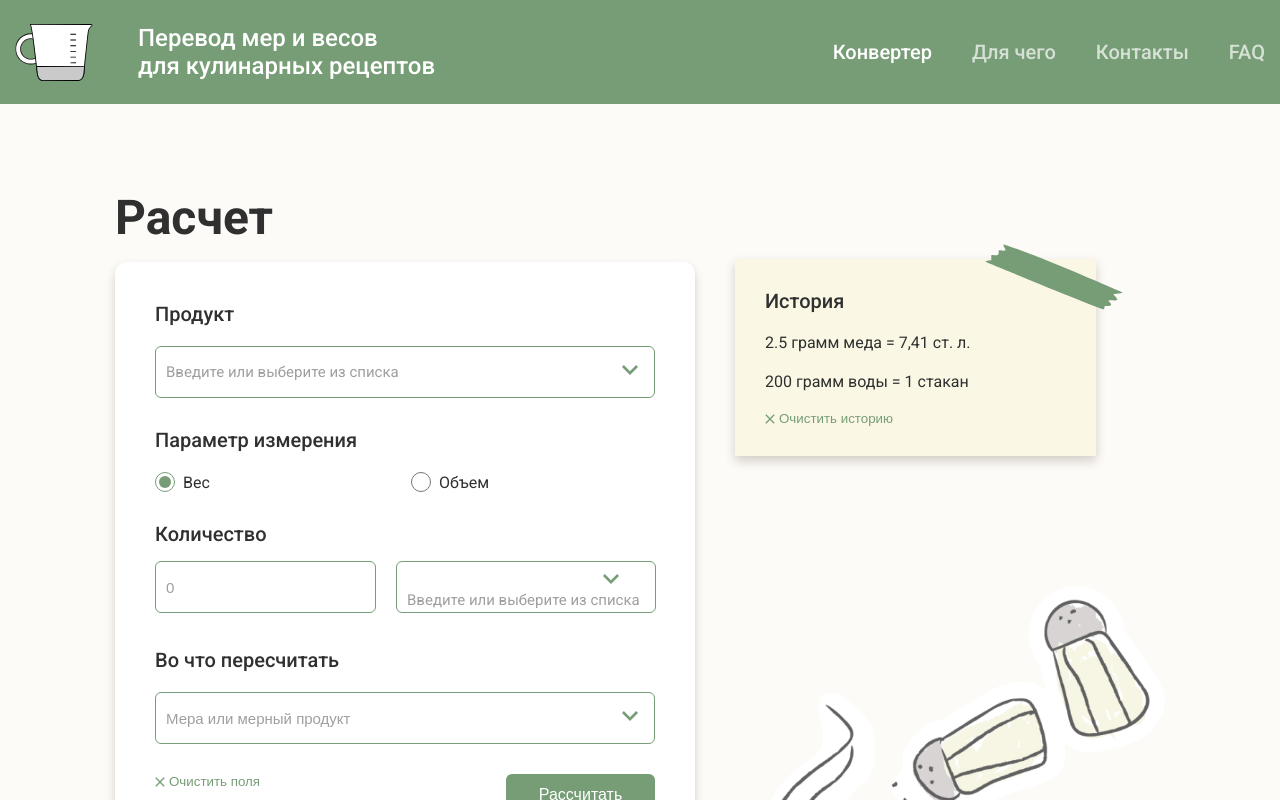
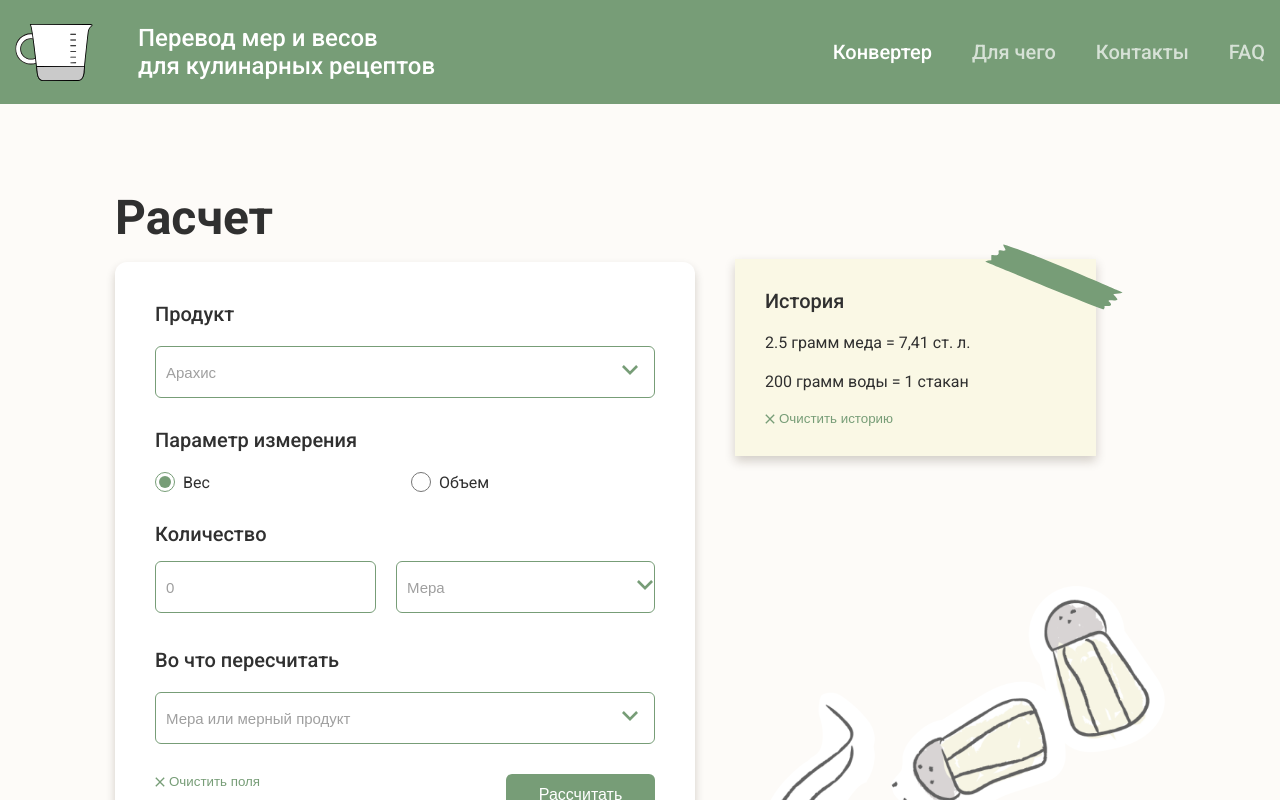
Before and after one commit to EkaterinaToporkova/kitchen-converter, a React (Vite) app: page / in a window 1280 px wide. Shown: the top 800 px of the page. Built offline with nearby package versions, Linux system fonts and the light colour scheme.

Commit message:
update stelys form group

```diff
--- a/package.json
+++ b/package.json
@@ -14,8 +14,7 @@
     "classnames": "^2.5.1",
     "react": "^18.2.0",
     "react-dom": "^18.2.0",
-    "react-hook-form": "^7.52.0",
-    "react-select": "^5.8.0"
+    "react-hook-form": "^7.52.0"
   },
   "devDependencies": {
     "@types/react": "^18.2.66",
--- a/src/components/Converter/FormConverter/FormConverter.module.css
+++ b/src/components/Converter/FormConverter/FormConverter.module.css
@@ -31,7 +31,7 @@
 }
 
 .input__count__parametr select {
-  background-position: 206px 18px;
+  background-position: 240px 18px;
 }
 
 .input__count__parametr input {
--- a/src/components/Converter/FormConverter/FormConverter.tsx
+++ b/src/components/Converter/FormConverter/FormConverter.tsx
@@ -1,141 +1,9 @@
 import React, { useState } from "react";
 import close from "../../../assets/icon/close.svg";
 import styles from "./FormConverter.module.css";
-import Select, { StylesConfig } from "react-select";
-import products from "../../../data/products.json";
-import expendMoreIcon from "../../../assets/icon/expand_more.svg";
 
 export const FormConverter: React.FC = () => {
-  const option_products = Object.entries(products).map(([value, label]) => ({
-    value,
-    label,
-  }));
-
-  const option_weight = [
-    {
-      gram: "грамма",
-      kilogram: "килограмм",
-      ounce: "унция",
-      lb: "фунт",
-    },
-  ];
-
-  const DropdownIndicator = null;
-
-  const baseStyles: StylesConfig = {
-    control: (provided, state) => ({
-      ...provided,
-      // fontSize: "15px",
-      color: "#9f9f9f",
-      border: "1px solid #779d77",
-      padding: "10px",
-      margin: "20px 0 30px",
-      background: `transparent url(${expendMoreIcon}) no-repeat`,
-      appearance: "none",
-      WebkitAppearance: "none",
-      MozAppearance: "none",
-      boxShadow: state.isFocused ? "0 0 0 1px #779d77" : "none",
-    }),
-    valueContainer: (provided) => ({
-      ...provided,
-      padding: "0px",
-    }),
-    placeholder: (provided) => ({
-      ...provided,
-      padding: "0px",
-      color: "none",
-      margin: "0px",
-      fontSize: "15px",
-    }),
-    input: (provided) => ({
-      ...provided,
-      margin: "0px",
-      color: "#000",
-    }),
-    menu: (provided) => ({
-      ...provided,
-      zIndex: 5,
-      borderRadius: "6px",
-      marginTop: "2px",
-    }),
-    menuList: (provided) => ({
-      ...provided,
-      "::-webkit-scrollbar": {
-        width: "6px",
-        height: "0px",
-      },
-      "::-webkit-scrollbar-track": {
-        background: "none",
-      },
-      "::-webkit-scrollbar-thumb": {
-        background: "#779d77",
-        borderRadius: "6px",
-      },
-      "::-webkit-scrollbar-thumb:hover": {
-        background: "#d3e9d3",
-        opacity: "0.6",
-      },
-    }),
-    option: (provided, state) => ({
-      ...provided,
-      backgroundColor: state.isSelected
-        ? "#d3e9d3"
-        : state.isFocused
-        ? "#faf8e5"
-        : undefined,
-      color: "black",
-      borderRadius: "4px",
-      "&:hover": {
-        backgroundColor: "#faf8e5",
-      },
-    }),
-  };
-
-  const formGroup: StylesConfig = {
-    control: (provided, state) => ({
-      ...provided,
-      borderRadius: "6px",
-      width: "500px",
-      backgroundPosition: "466px 18px",
-      height: "52px",
-      padding: "10px",
-      boxShadow: state.isFocused ? "0 0 0 1px #779d77" : "none",
-      "&:hover": {
-        borderColor: "#0c340c",
-        opacity: "0.9",
-        cursor: "pointer",
-      },
-    }),
-  };
-
-  const optionWeight: StylesConfig = {
-    control: (provided) => ({
-      ...provided,
-      borderRadius: "6px",
-      width: "260px",
-      height: "52px",
-      backgroundPosition: "206px 12px",
-    }),
-  };
-
-  const mergedBasedFormGroup: StylesConfig = {
-    ...baseStyles,
-    control: (provided, state) => ({
-      ...baseStyles.control?.(provided, state),
-      ...formGroup.control?.(provided, state),
-    }),
-  };
-
-  const mergedBasedOptionWeight: StylesConfig = {
-    ...baseStyles,
-    control: (provided, state) => ({
-      ...baseStyles.control?.(provided, state),
-      ...optionWeight.control?.(provided, state),
-    }),
-  };
-
   const [someState, setSomeState] = useState<number>(0);
-
   const handleChange = (e: React.ChangeEvent<HTMLInputElement>) => {
     setSomeState(Number(e.target.value));
   };
@@ -146,13 +14,11 @@ export const FormConverter: React.FC = () => {
         <label htmlFor="product">
           <p>Продукт</p>
         </label>
-        <Select
-          options={option_products}
-          styles={mergedBasedFormGroup}
-          placeholder="Введите или выберите из списка"
-          components={{ DropdownIndicator }}
-          id="product"
-        />
+        <select id="product" className={styles.form__group}>
+          <option value="peanut">Арахис</option>
+          <option value="cherry">Вишня</option>
+          <option value="water">Вода</option>
+        </select>
         {/* ------------------------------------------------- */}
         {/* Параметр измерения */}
         <label htmlFor="parameter">
@@ -190,14 +56,7 @@ export const FormConverter: React.FC = () => {
             onChange={handleChange}
             name="count"
           />
-          <Select
-            options={option_weight}
-            styles={mergedBasedOptionWeight}
-            placeholder="Введите или выберите из списка"
-            components={{ DropdownIndicator }}
-            id="parameter_select"
-          />
-          {/* <select id="parameter_select">
+          <select id="parameter_select">
             <option disabled selected value="">
               Мера
             </option>
@@ -205,7 +64,7 @@ export const FormConverter: React.FC = () => {
             <option value="parameter_kilogram">Килограмм</option>
             <option value="parameter_ounce">Унция</option>
             <option value="parameter_lb">Фунт</option>
-          </select> */}
+          </select>
         </div>
         {/* ------------------------------------------------- */}
         {/* Во что конвертировать */}
```
Also changed, not shown: src/components/Converter/Converter.module.css (line endings or trailing spaces), src/components/Converter/Converter.tsx (line endings or trailing spaces), src/components/Converter/FormConverter/FormConverterStyle.ts (added), 1 other file (tests, documents, lock files or other folders).
